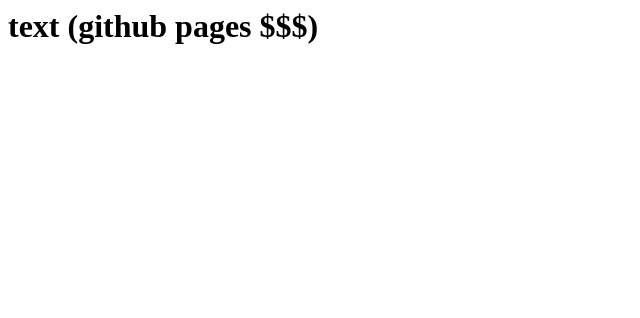
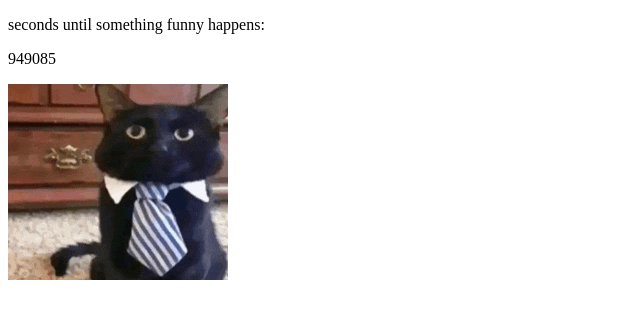
Before and after one commit to veryfineindividual/veryfineindividual, a plain HTML site: page index.html in a window 1280 px wide. Shown: the whole page, without its empty margins (0-640 px from the left). Drawn offline with Linux system fonts and the light colour scheme.

Commit message:
hell yeah

```diff
--- a/index.html
+++ b/index.html
@@ -1,5 +1,17 @@
+<!DOCTYPE html>
 <html>
-  <body>
-    <h1>text (github pages $$$)</h1>
-  </body>
+	<body>
+		<p>seconds until something funny happens:</p>
+		<p id="timer"></p>
+		<img src="cat.gif" />
+		<script>
+			const dateOfTheFunnyHappening = new Date("2025-10-16T18:00:00+02:00").getTime();
+
+			setInterval(function() {
+				const now = new Date().getTime();
+				const distance = dateOfTheFunnyHappening - now;
+				document.getElementById("timer").innerHTML = Math.floor(distance / 1000);
+			}, 500);
+		</script>
+	</body>
 </html>
```
